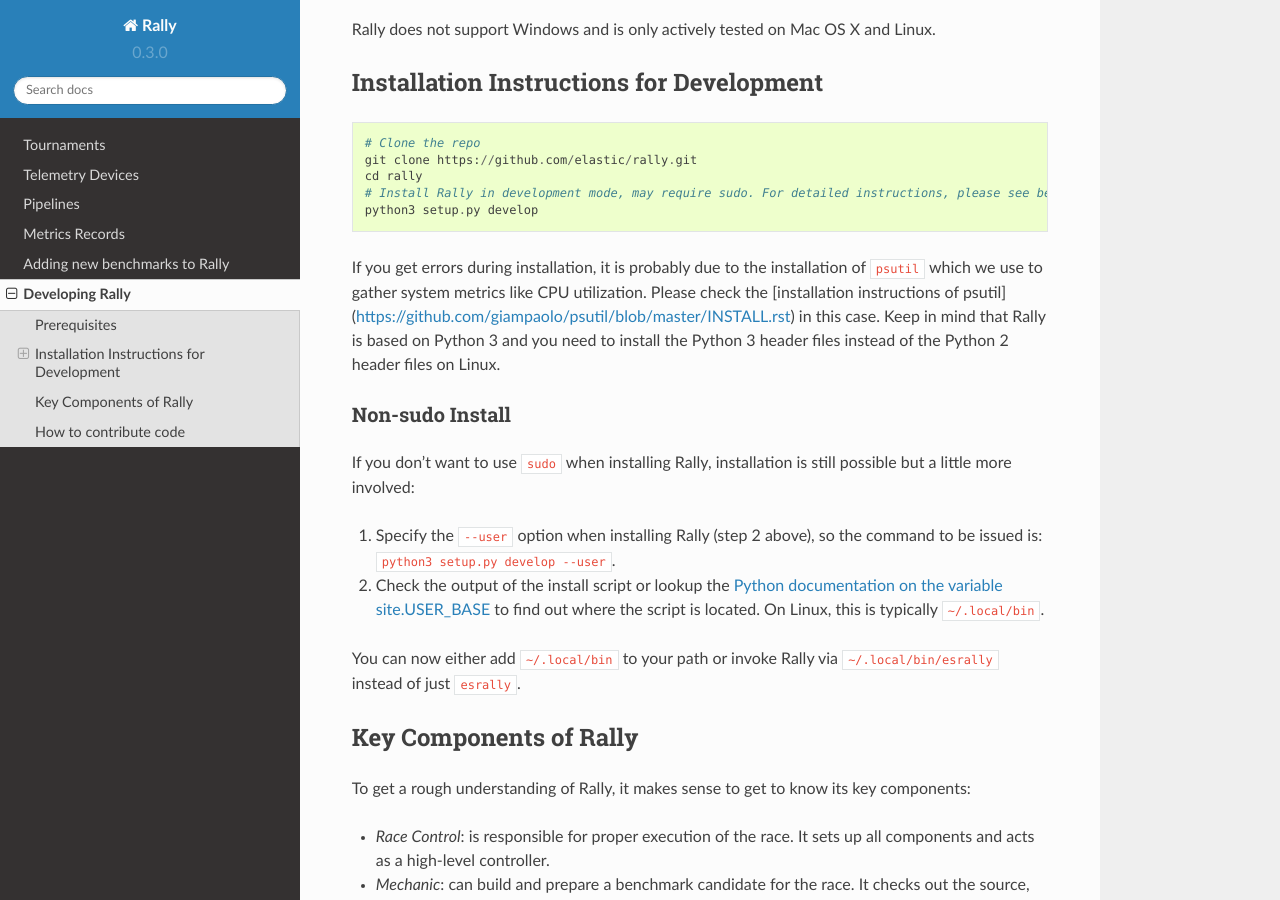
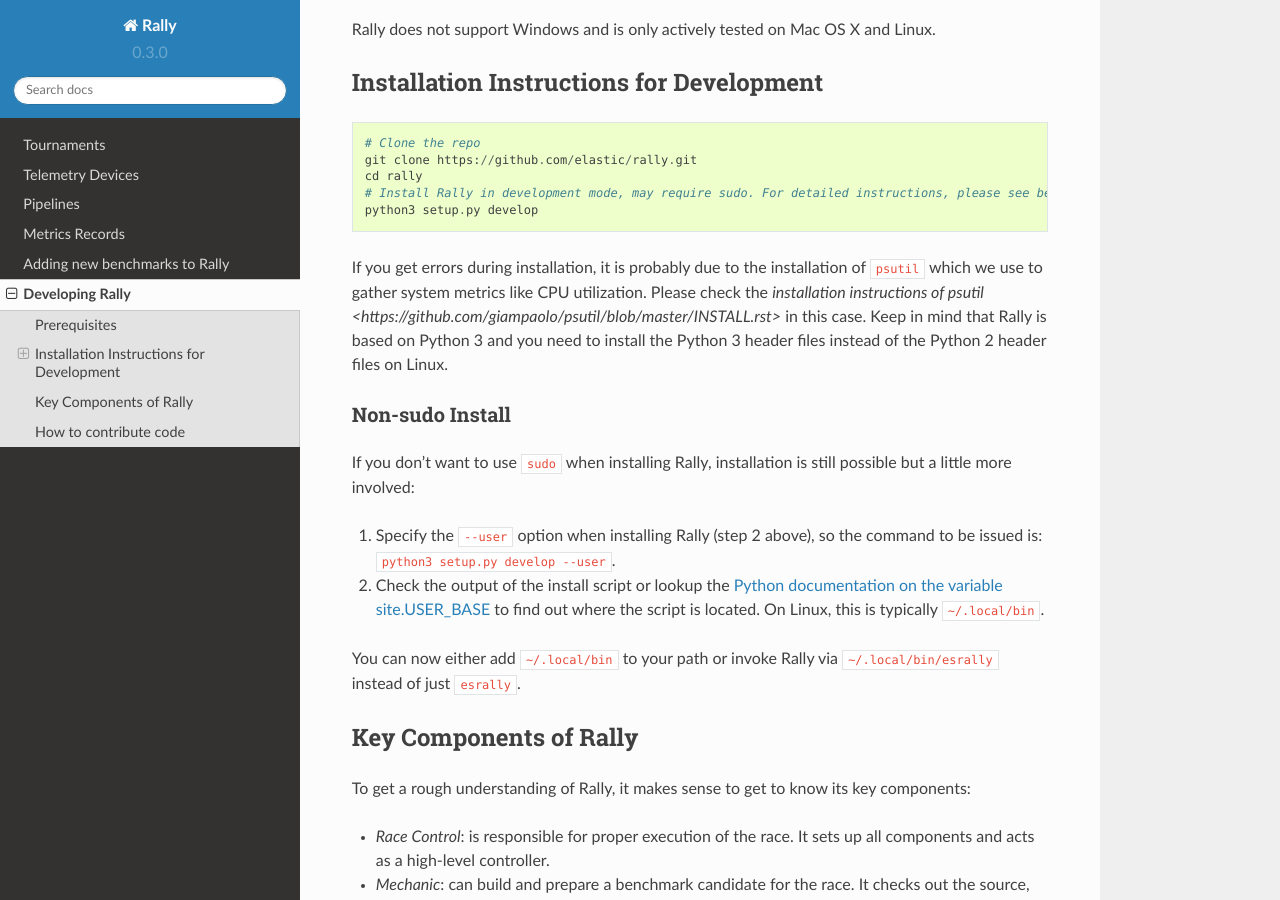
Before and after one commit to elastic/rally, a Sphinx documentation site: the page built from docs/developing.rst, in a window 1280 px wide and 900 px high, scrolled down 538 px. Built offline with Sphinx 7.4.7 and the Read the Docs theme 2.0.0, drawn with Linux system fonts in a browser that asks for light colours.

Commit message:
Minor corrections in docs

```diff
--- a/README.rst
+++ b/README.rst
@@ -49,6 +49,8 @@
 
 1. Install Rally with pip: ``pip3 install esrally`` (note: depending on your system setup you need prepend this command with ``sudo``).
 2. Configure Rally: ``esrally configure``. It will prompt you for some values and write them to the config file ``~/.rally/rally.ini``.
+
+If you get errors during installation, it is probably due to the installation of ``psutil`` which we use to gather system metrics like CPU utilization. Please check the `installation instructions of psutil <https://github.com/giampaolo/psutil/blob/master/INSTALL.rst>` in this case. Keep in mind that Rally is based on Python 3 and you need to install the Python 3 header files instead of the Python 2 header files on Linux.
 
 Benchmarking an Elasticsearch binary distribution
 ~~~~~~~~~~~~~~~~~~~~~~~~~~~~~~~~~~~~~~~~~~~~~~~~~
--- a/docs/developing.rst
+++ b/docs/developing.rst
@@ -29,7 +29,7 @@
     python3 setup.py develop
 
 
-If you get errors during installation, it is probably due to the installation of ``psutil`` which we use to gather system metrics like CPU utilization. Please check the [installation instructions of psutil](https://github.com/giampaolo/psutil/blob/master/INSTALL.rst) in this case. Keep in mind that Rally is based on Python 3 and you need to install the Python 3 header files instead of the Python 2 header files on Linux.
+If you get errors during installation, it is probably due to the installation of ``psutil`` which we use to gather system metrics like CPU utilization. Please check the `installation instructions of psutil <https://github.com/giampaolo/psutil/blob/master/INSTALL.rst>` in this case. Keep in mind that Rally is based on Python 3 and you need to install the Python 3 header files instead of the Python 2 header files on Linux.
 
 Non-sudo Install
 ~~~~~~~~~~~~~~~~
```
